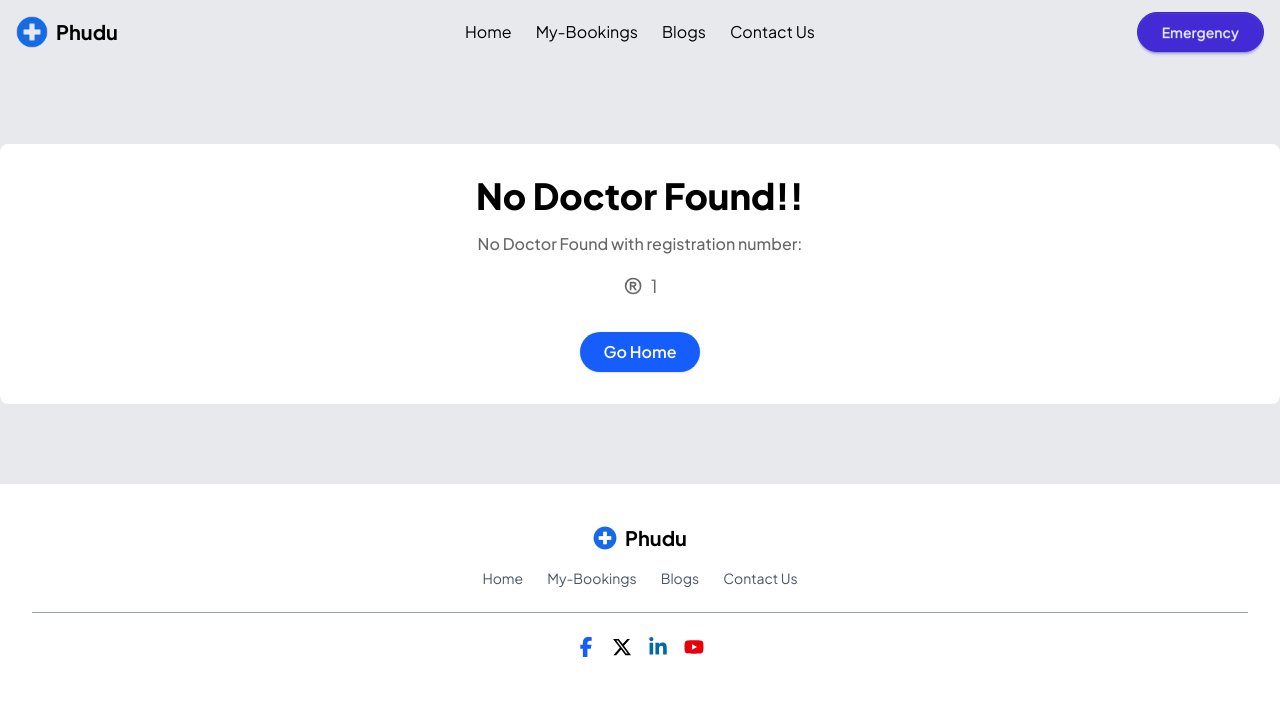
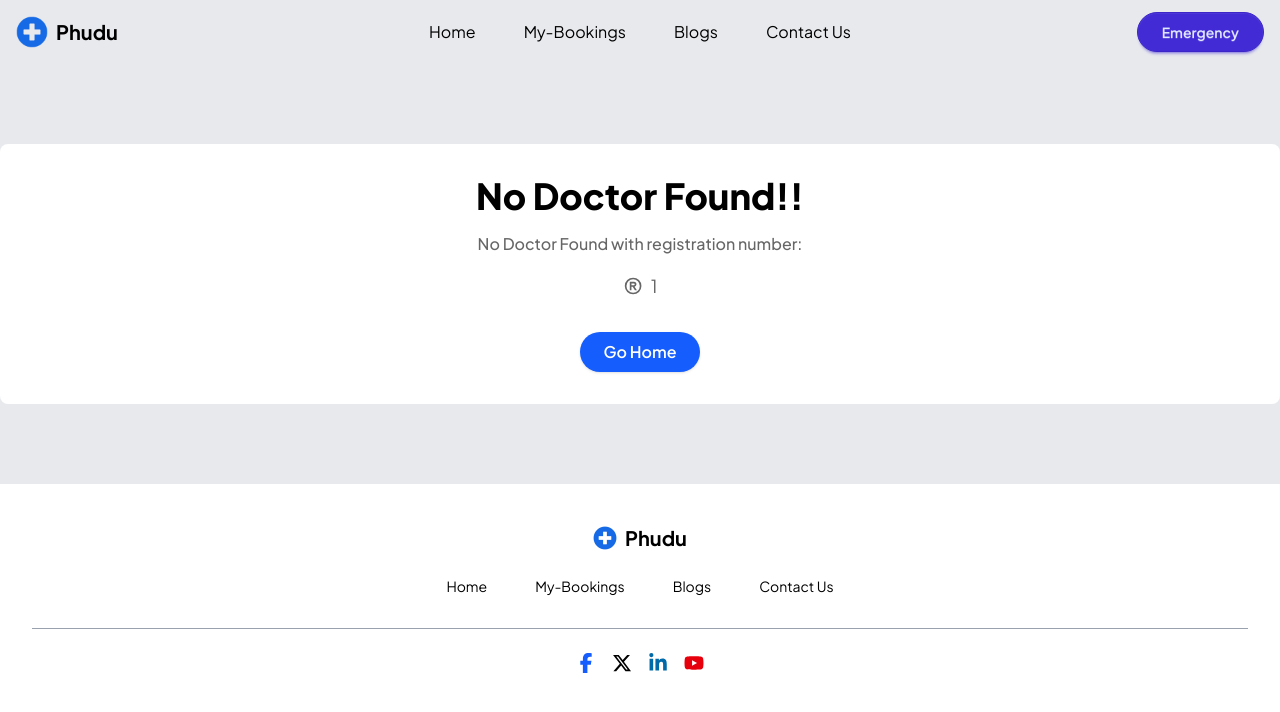
Before and after one commit to neshadx/doctor-schedule, a React (Vite) app: page /doctors/1 in a window 1280 px wide. Shown: the top 712 px of the page. Built offline with nearby package versions, Linux system fonts and the light colour scheme.

Commit message:
added some code

```diff
--- a/src/Components/Footer.jsx
+++ b/src/Components/Footer.jsx
@@ -9,10 +9,11 @@ import {
 
 const Footer = () => {
   const navLinkStyle = ({ isActive }) =>
+    `relative px-1 py-2 ${
     isActive
-      ? "text-primary underline font-semibold"
-      : "hover:text-primary";
-
+      ? "relative text-black font-bold lg:after:content-[''] lg:after:absolute lg:after:left-0 lg:after:bottom-0 lg:after:w-full lg:after:h-[3px] lg:after:bg-black lg:after:scale-x-125 lg:after:origin-center"
+      : "relative text-black hover:bg-[#e0e0e0] hover:rounded-md px-3 py-1 "
+  }`
   return (
     <footer className="bg-white text-center pt-10">
       <div className="max-w-7xl mx-auto px-4 md:px-8">
--- a/src/Components/Navbar.jsx
+++ b/src/Components/Navbar.jsx
@@ -3,10 +3,11 @@ import logo from "../assets/logo.png";
 
 const Navbar = () => {
   const navLinkStyle = ({ isActive }) =>
+    `relative px-2 py-2 ${
     isActive
-      ? "text-primary underline font-semibold"
-      : "hover:text-primary";
-
+      ? "relative text-black font-bold lg:after:content-[''] lg:after:absolute lg:after:left-0 lg:after:bottom-0 lg:after:w-full lg:after:h-[3px] lg:after:bg-black lg:after:scale-x-125 lg:after:origin-center"
+      : "relative text-black hover:bg-[#e0e0e0] hover:rounded-md px-3 py-1 "
+  }`
   return (
     <div className="bg-[#E7E9ED]">
       <div className="navbar max-w-7xl mx-auto px-4 relative justify-between">
--- a/src/index.css
+++ b/src/index.css
@@ -6,3 +6,21 @@
     font-family: 'Plus Jakarta Sans', sans-serif;
 
   }
+
+  a::after {
+    content: '';
+    position: absolute;
+    bottom: 0;
+    left: 0;
+    width: 100%;
+    height: 0.1em;
+    background-color: hotpink;
+    opacity: 0;
+    transition: opacity 300ms, transform 300ms;
+  }
+
+  a:hover::after,
+  a:focus::after {
+    opacity: 1;
+    transform: translate3d(0, 0.2em, 0);
+  }
```
